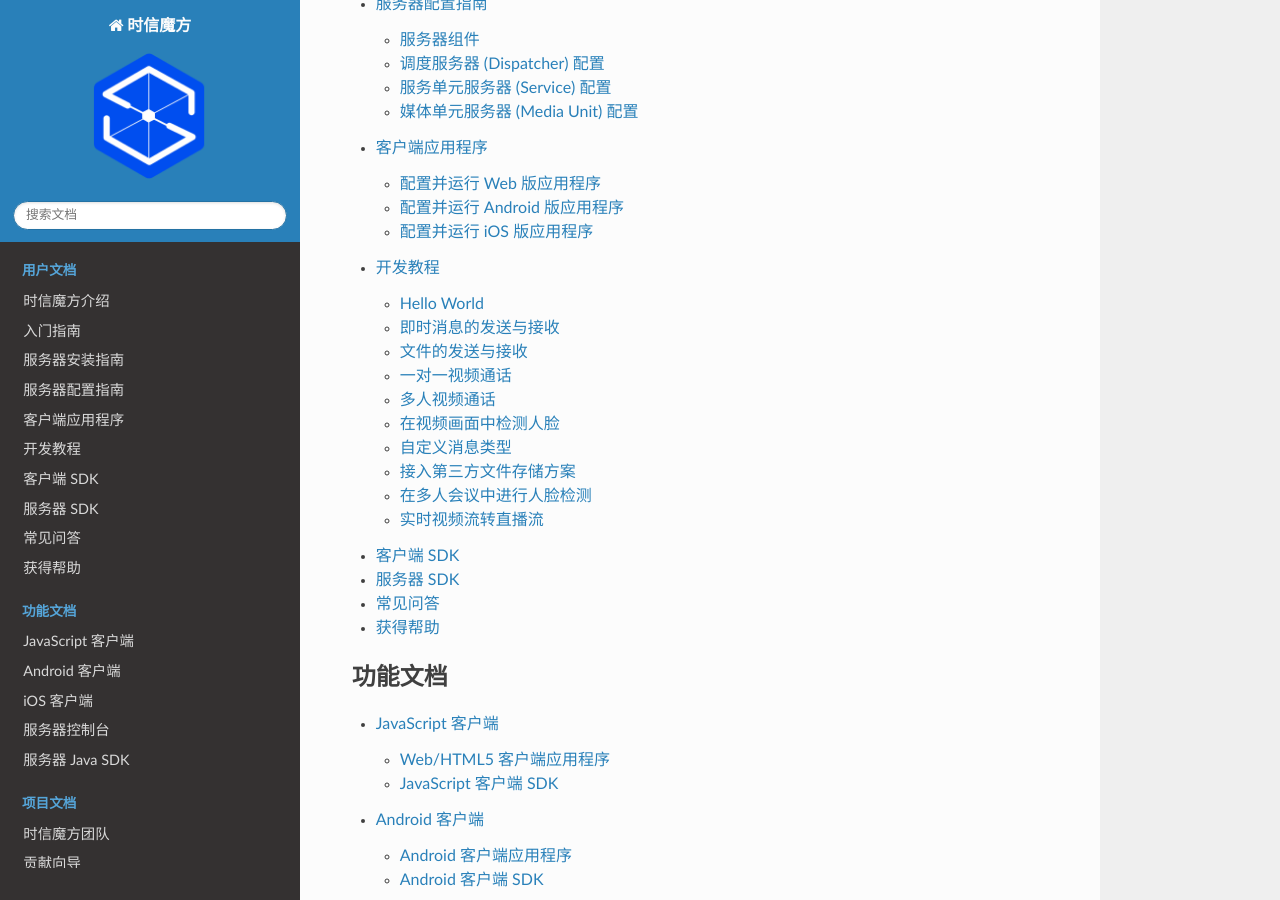
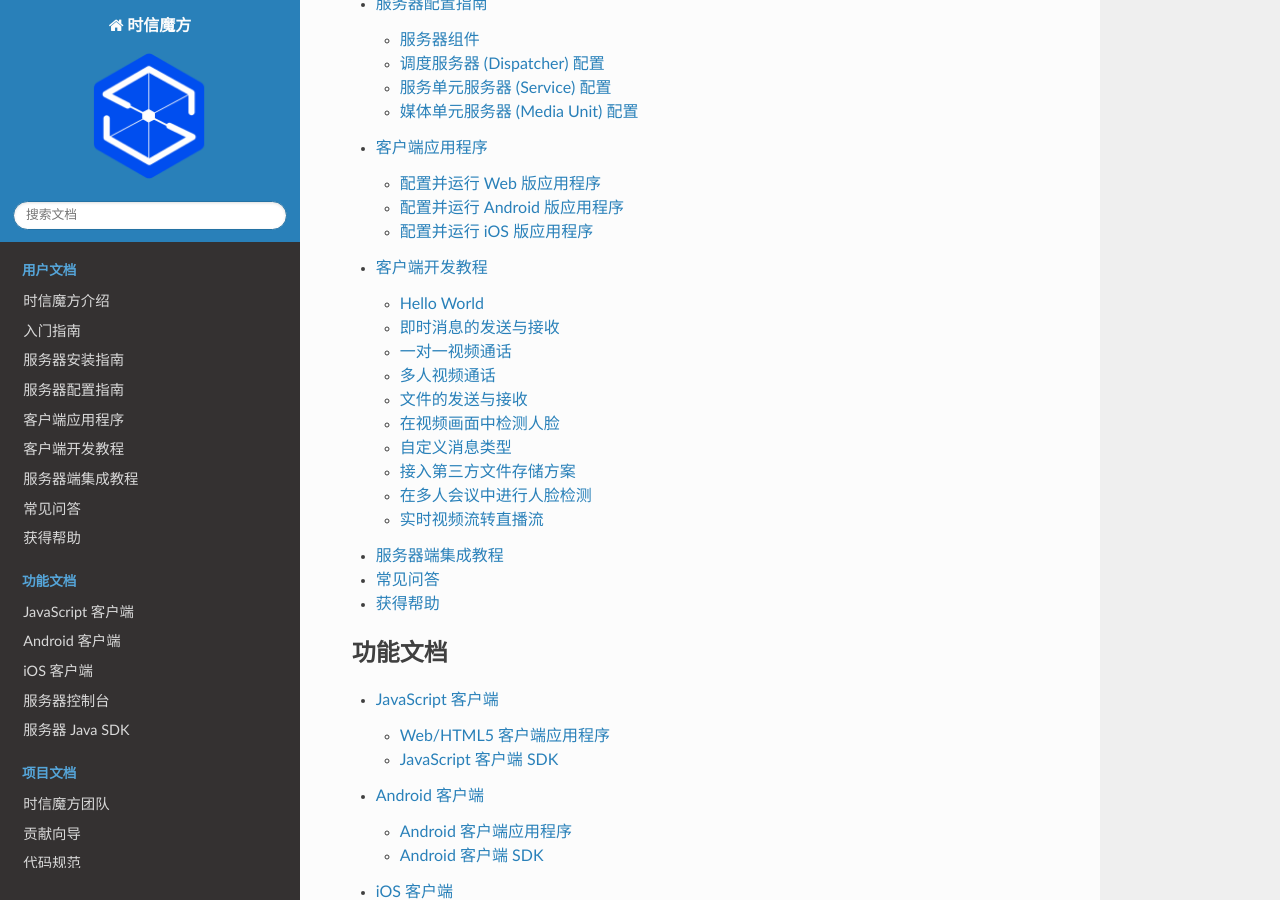
Before and after one commit to shixincube/cube-manual, a Sphinx documentation site: the page built from doc/source/index.rst, in a window 1280 px wide and 900 px high, scrolled down 853 px. Built offline with Sphinx 7.4.7 and the Read the Docs theme 2.0.0, drawn with Linux system fonts in a browser that asks for light colours.

Commit message:
Update doc

```diff
--- a/doc/source/index.rst
+++ b/doc/source/index.rst
@@ -17,9 +17,8 @@
     /user/installation
     /user/configuration
     /user/application
-    /user/tutorials
-    /user/client_sdk
-    /user/server_sdk
+    /user/client_tutorials
+    /user/server_tutorials
     /user/faq
     /user/support
 
--- a/doc/source/user/tutorials.rst
+++ b/doc/source/user/client_tutorials.rst
@@ -1,5 +1,5 @@
 ===============================
-开发教程
+客户端开发教程
 ===============================
 
 在本节中，我们将介绍如何使用时信魔方开发各种协作功能。
--- a/doc/source/user/quickstart.rst
+++ b/doc/source/user/quickstart.rst
@@ -26,7 +26,7 @@
 3. **编写您的应用程序**
     时信魔方提供了基础功能的 :doc:`应用程序工程 </user/application>` ，您可以基于时信魔方的应用程序编写您的应用程序。
 
-    当然，我们为您提供了 :doc:`客户端SDK </user/client_sdk>` 和 :doc:`服务器端SDK </user/server_sdk>` ，您可以直接使用 SDK 方式编写您的应用程序。时信魔方的应用程序也是使用这些 SDK 编写的。
+    当然，我们为您提供了 :doc:`客户端SDK </user/client_tutorials>` 和 :doc:`服务器端SDK </user/server_tutorials>` ，您可以直接使用 SDK 方式编写您的应用程序。时信魔方的应用程序也是使用这些 SDK 编写的。
 
 
 4. **获得帮助**
--- a/doc/source/user/server_sdk.rst
+++ /dev/null
@@ -1,3 +0,0 @@
-===============================
-服务器 SDK
-===============================
--- a/doc/source/user/client_sdk.rst
+++ b/doc/source/user/server_tutorials.rst
@@ -1,5 +1,5 @@
 ===============================
-客户端 SDK
+服务器端集成教程
 ===============================
 
 [TODO]
```
Also changed, not shown: other parts of doc/source/user/client_tutorials.rst (+7 -7 lines).
